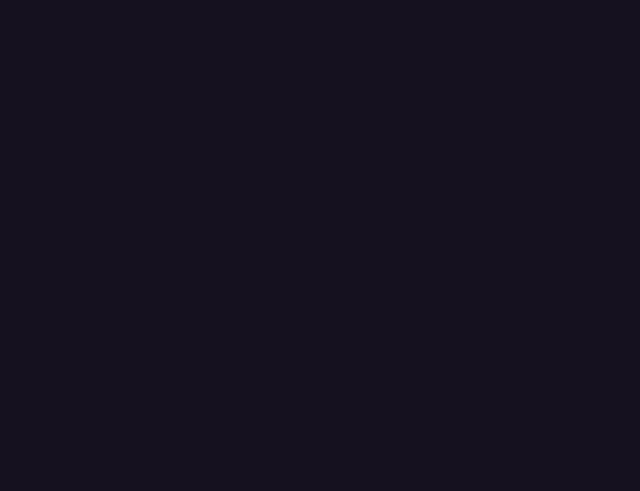
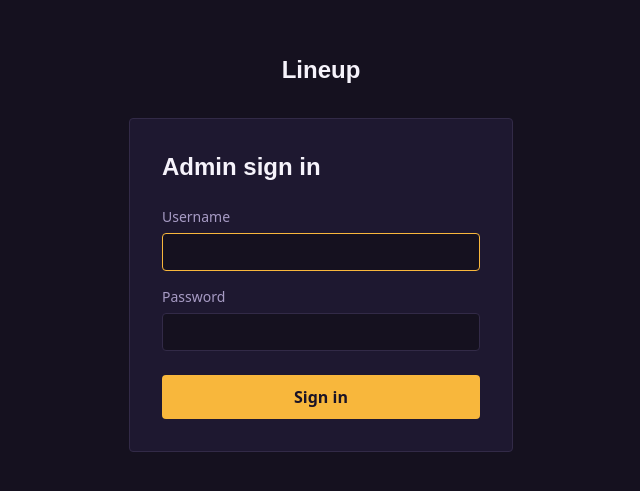
Before and after one commit to CEMcode404/event-ticketing-system, a React (Vite) app in the folder frontend/: page /admin/login in a window 1280 px wide. Before the commit this address had no page. Shown: the part 147-638 px from the top of the page, without its empty margins (319-959 px from the left). Built offline with nearby package versions, Linux system fonts and the light colour scheme.

Commit message:
feat: create temp auth

```diff
--- a/frontend/src/App.tsx
+++ b/frontend/src/App.tsx
@@ -1,13 +1,18 @@
 import { BrowserRouter, Routes, Route } from "react-router-dom";
+import { AuthProvider } from "./context/AuthContext";
 import { HomePage } from "./pages/HomePage";
+import { LoginPage } from "./pages/LoginPage";
 
 function App() {
   return (
-    <BrowserRouter>
-      <Routes>
-        <Route path="/" element={<HomePage />} />
-      </Routes>
-    </BrowserRouter>
+    <AuthProvider>
+      <BrowserRouter>
+        <Routes>
+          <Route path="/" element={<HomePage />} />
+          <Route path="/admin/login" element={<LoginPage />} />
+        </Routes>
+      </BrowserRouter>
+    </AuthProvider>
   );
 }
 
--- /dev/null
+++ b/frontend/src/context/AuthContext.tsx
@@ -0,0 +1,49 @@
+import { createContext, useContext, useState, type ReactNode } from "react";
+import { apiFetch } from "../lib/api";
+
+interface LoginResponse {
+  token: string;
+}
+
+interface AuthContextValue {
+  token: string | null;
+  isAuthenticated: boolean;
+  login: (username: string, password: string) => Promise<void>;
+  logout: () => void;
+}
+
+const AuthContext = createContext<AuthContextValue | undefined>(undefined);
+
+export function AuthProvider({ children }: { children: ReactNode }) {
+  // Deliberately React state, not localStorage — lost on page refresh.
+  // See project notes: in-memory-only was chosen over the full
+  // access+refresh-cookie pattern as a deliberate scope reduction for a
+  // single-admin test tool.
+  const [token, setToken] = useState<string | null>(null);
+
+  async function login(username: string, password: string) {
+    const response = await apiFetch<LoginResponse>("/api/admin/login", {
+      method: "POST",
+      body: { username, password },
+    });
+    setToken(response.token);
+  }
+
+  function logout() {
+    setToken(null);
+  }
+
+  return (
+    <AuthContext.Provider value={{ token, isAuthenticated: token !== null, login, logout }}>
+      {children}
+    </AuthContext.Provider>
+  );
+}
+
+export function useAuth(): AuthContextValue {
+  const context = useContext(AuthContext);
+  if (!context) {
+    throw new Error("useAuth must be used within an AuthProvider");
+  }
+  return context;
+}
--- /dev/null
+++ b/frontend/src/lib/api.ts
@@ -0,0 +1,45 @@
+const API_BASE_URL = "http://localhost:8080";
+
+export class ApiError extends Error {
+  status: number;
+
+  constructor(status: number, message: string) {
+    super(message);
+    this.status = status;
+  }
+}
+
+interface RequestOptions {
+  method?: "GET" | "POST" | "PUT" | "DELETE";
+  body?: unknown;
+  token?: string | null;
+}
+
+export async function apiFetch<T>(path: string, options: RequestOptions = {}): Promise<T> {
+  const { method = "GET", body, token } = options;
+
+  const headers: Record<string, string> = {
+    "Content-Type": "application/json",
+  };
+
+  if (token) {
+    headers.Authorization = `Bearer ${token}`;
+  }
+
+  const response = await fetch(`${API_BASE_URL}${path}`, {
+    method,
+    headers,
+    body: body !== undefined ? JSON.stringify(body) : undefined,
+  });
+
+  if (!response.ok) {
+    const message = await response.text().catch(() => response.statusText);
+    throw new ApiError(response.status, message || response.statusText);
+  }
+
+  if (response.status === 204) {
+    return undefined as T;
+  }
+
+  return response.json() as Promise<T>;
+}
--- a/frontend/src/pages/Homepage.tsx
+++ b/frontend/src/pages/Homepage.tsx
@@ -1,4 +1,4 @@
-import { Navbar } from "../components/NavBar";
+import { Navbar } from "../components/Navbar";
 import { Footer } from "../components/Footer";
 import { EventCard, type EventSummary } from "../components/EventCard";
 
--- /dev/null
+++ b/frontend/src/pages/LoginPage.tsx
@@ -0,0 +1,78 @@
+import { useState, type SubmitEvent } from "react";
+import { useNavigate } from "react-router-dom";
+import { useAuth } from "../context/AuthContext";
+import { ApiError } from "../lib/api";
+
+export function LoginPage() {
+  const { login } = useAuth();
+  const navigate = useNavigate();
+
+  const [username, setUsername] = useState("");
+  const [password, setPassword] = useState("");
+  const [error, setError] = useState<string | null>(null);
+  const [submitting, setSubmitting] = useState(false);
+
+  async function handleSubmit(event: SubmitEvent) {
+    event.preventDefault();
+    setError(null);
+    setSubmitting(true);
+
+    try {
+      await login(username, password);
+      navigate("/admin");
+    } catch (err) {
+      if (err instanceof ApiError && err.status === 401) {
+        setError("Incorrect username or password.");
+      } else {
+        setError("Something went wrong. Try again.");
+      }
+    } finally {
+      setSubmitting(false);
+    }
+  }
+
+  return (
+    <div className="flex min-h-svh flex-col items-center justify-center bg-bg px-6">
+      <a href="/" className="mb-8 font-display text-2xl font-bold">
+        Lineup
+      </a>
+
+      <form onSubmit={handleSubmit} className="w-full max-w-sm rounded border border-border bg-bg-panel p-8">
+        <h1 className="font-display text-2xl font-bold">Admin sign in</h1>
+
+        <label className="mt-6 block text-sm text-muted">
+          Username
+          <input
+            type="text"
+            value={username}
+            onChange={(e) => setUsername(e.target.value)}
+            required
+            autoFocus
+            className="mt-1.5 w-full rounded border border-border bg-bg px-3 py-2 text-ink outline-none focus:border-accent"
+          />
+        </label>
+
+        <label className="mt-4 block text-sm text-muted">
+          Password
+          <input
+            type="password"
+            value={password}
+            onChange={(e) => setPassword(e.target.value)}
+            required
+            className="mt-1.5 w-full rounded border border-border bg-bg px-3 py-2 text-ink outline-none focus:border-accent"
+          />
+        </label>
+
+        {error && <p className="mt-4 text-sm text-urgent">{error}</p>}
+
+        <button
+          type="submit"
+          disabled={submitting}
+          className="mt-6 w-full rounded bg-accent py-2.5 font-semibold text-accent-ink disabled:opacity-60"
+        >
+          {submitting ? "Signing in…" : "Sign in"}
+        </button>
+      </form>
+    </div>
+  );
+}
```
